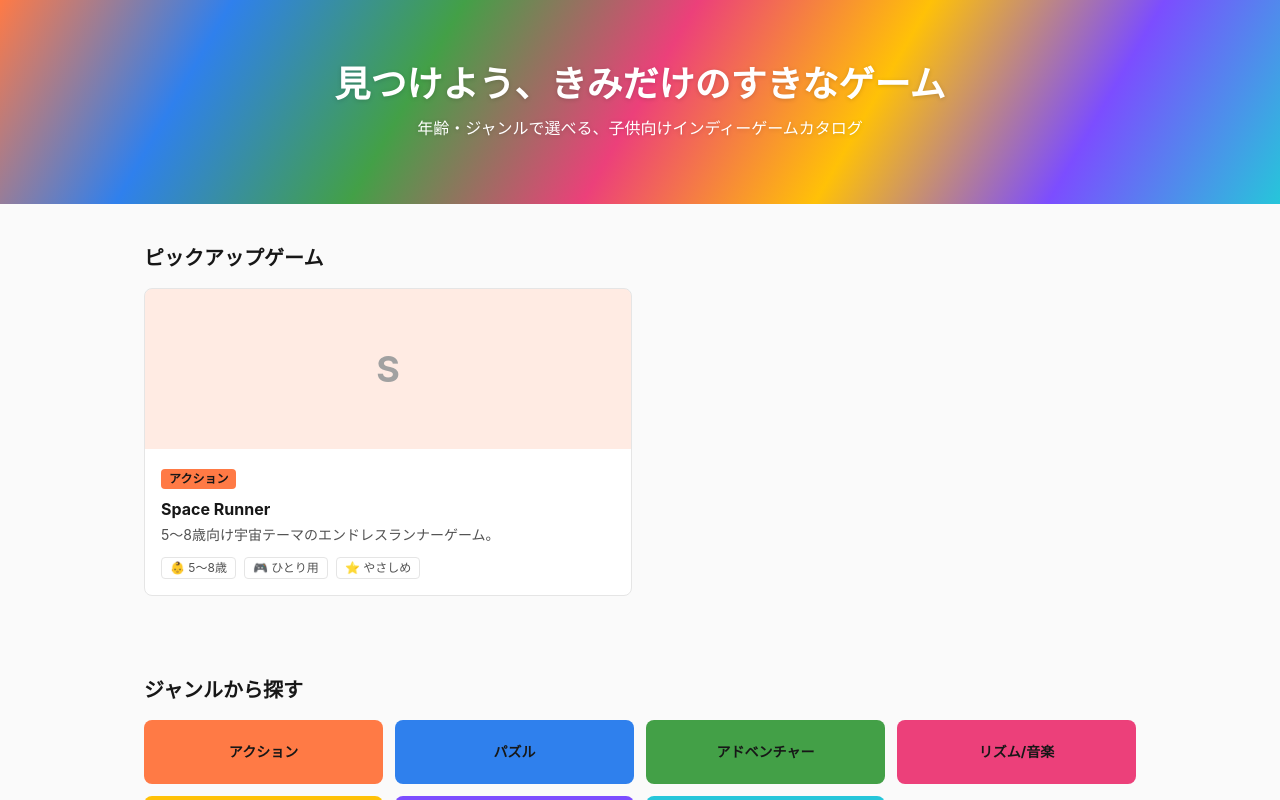
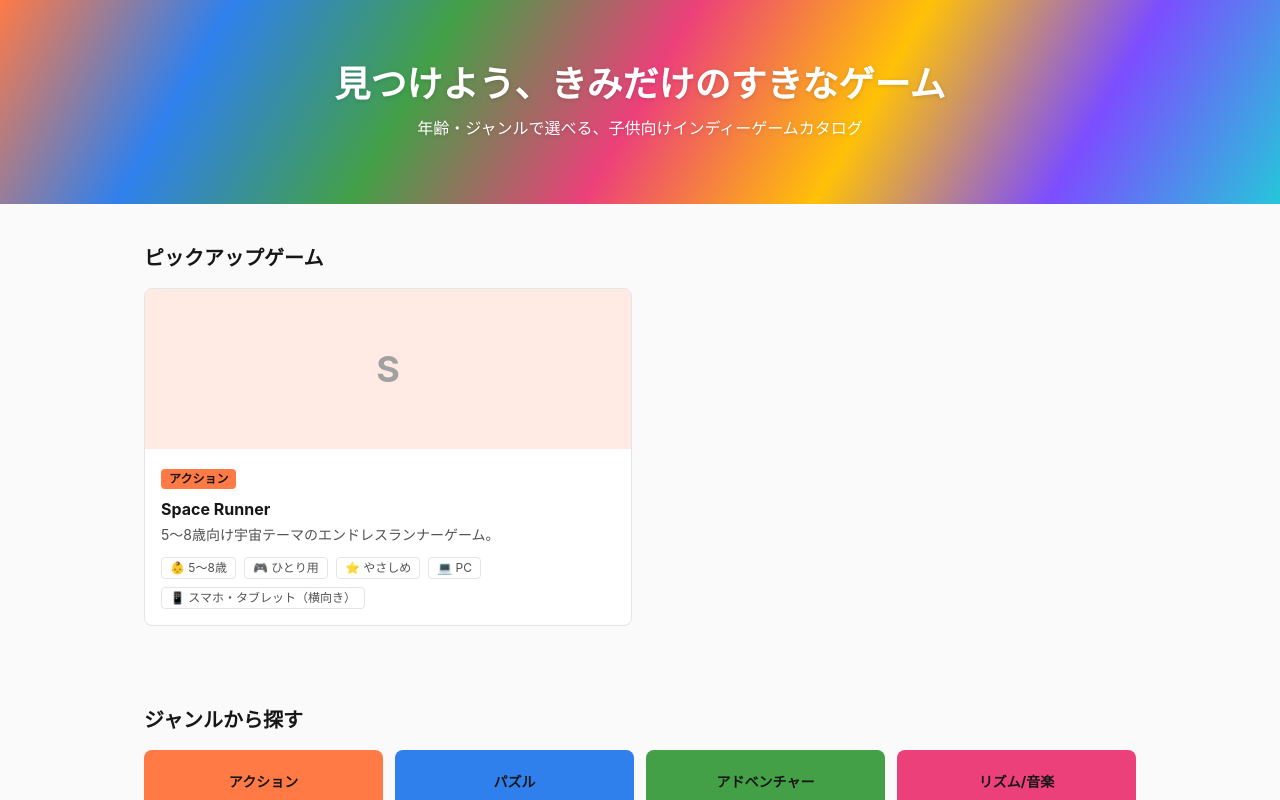
Before and after one commit to akabee0161/ankardo, a Next.js app in the folder site/: page / in a window 1280 px wide. Shown: the top 800 px of the page. Built offline with nearby package versions, Linux system fonts and the light colour scheme.

Commit message:
feat(site): 対応デバイスをメタ情報バッジとして表示

```diff
--- a/site/app/games/[slug]/page.tsx
+++ b/site/app/games/[slug]/page.tsx
@@ -29,6 +29,7 @@ export default async function GameDetail({
           ageRange={game.ageRange}
           players={game.players}
           difficulty={game.difficulty}
+          devices={game.devices}
         />
       </div>
       <h1 className="mt-3 text-2xl font-extrabold text-neutral-900">{game.title}</h1>
--- a/site/components/GameCard.tsx
+++ b/site/components/GameCard.tsx
@@ -24,6 +24,7 @@ export function GameCard({ game }: { game: Game }) {
             ageRange={game.ageRange}
             players={game.players}
             difficulty={game.difficulty}
+            devices={game.devices}
           />
         </div>
       </div>
--- a/site/components/MetaBadges.tsx
+++ b/site/components/MetaBadges.tsx
@@ -1,23 +1,29 @@
+import { DEVICES, type DeviceKey } from "../lib/devices";
+
+const BADGE_CLASS =
+  "rounded border border-neutral-200 bg-white px-2 py-0.5 text-xs text-neutral-600";
+
 export function MetaBadges({
   ageRange,
   players,
   difficulty,
+  devices,
 }: {
   ageRange: string;
   players: string;
   difficulty: string;
+  devices: DeviceKey[];
 }) {
   return (
     <div className="flex flex-wrap gap-2">
-      <span className="rounded border border-neutral-200 bg-white px-2 py-0.5 text-xs text-neutral-600">
-        👶 {ageRange}
-      </span>
-      <span className="rounded border border-neutral-200 bg-white px-2 py-0.5 text-xs text-neutral-600">
-        🎮 {players}
-      </span>
-      <span className="rounded border border-neutral-200 bg-white px-2 py-0.5 text-xs text-neutral-600">
-        ⭐ {difficulty}
-      </span>
+      <span className={BADGE_CLASS}>👶 {ageRange}</span>
+      <span className={BADGE_CLASS}>🎮 {players}</span>
+      <span className={BADGE_CLASS}>⭐ {difficulty}</span>
+      {devices.map((device) => (
+        <span key={device} className={BADGE_CLASS}>
+          {DEVICES[device].icon} {DEVICES[device].label}
+        </span>
+      ))}
     </div>
   );
 }
```
